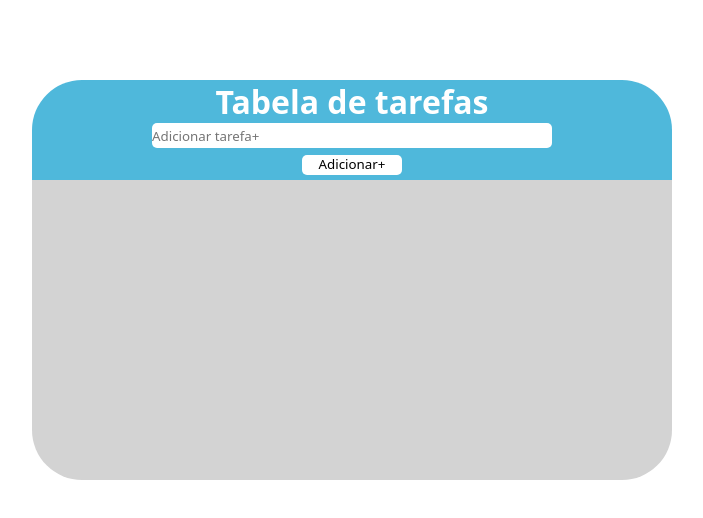
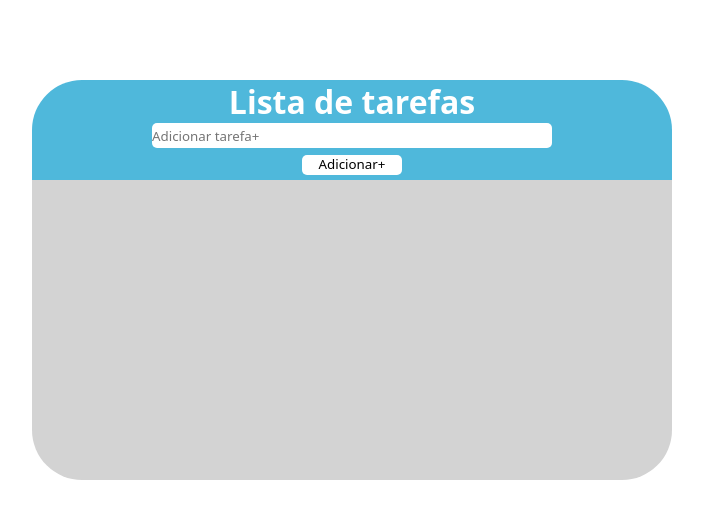
Before and after one commit to WevertonBarbos/Exercicio_jquery, a plain HTML site: page index.html in a window 1280 px wide. Shown: the whole page, without its empty margins (288-991 px from the left). Drawn offline with nearby package versions, Linux system fonts and the light colour scheme.

Commit message:
mudando o nome de "tabela" para "lista"

```diff
--- a/index.html
+++ b/index.html
@@ -12,7 +12,7 @@
     <div class="container">
 
     <header>
-        <h1>Tabela de tarefas</h1>
+        <h1>Lista de tarefas</h1>
         <form class="formulario">
             <input id="name" type="text" required placeholder="Adicionar tarefa+">
             <button type="submit">Adicionar+</button>
```
